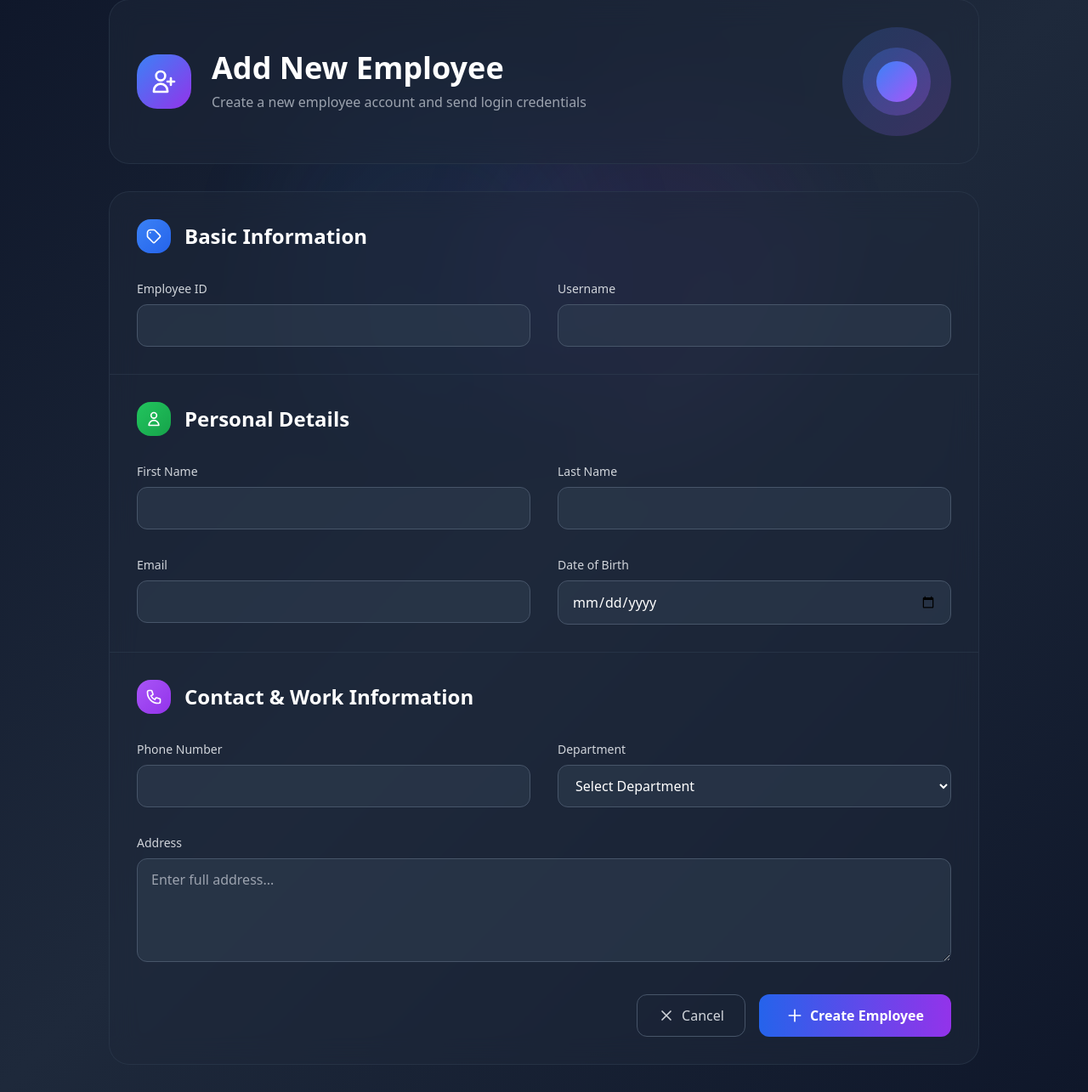
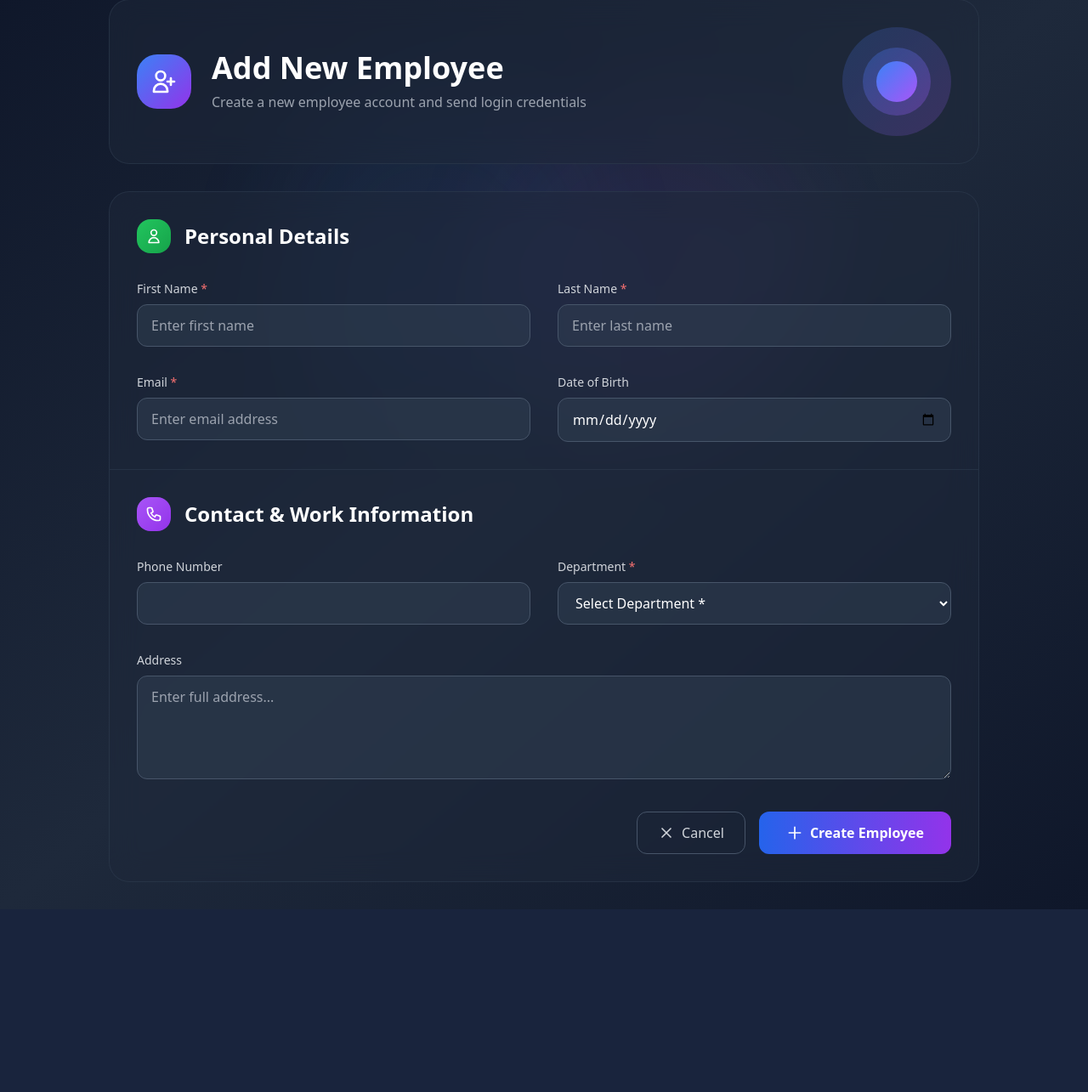
Before and after one commit to harshil-mistry/Sterp-Software-Portal, a Django app: page /create-employee/ in a window 1280 px wide. Shown: the part 98-1383 px from the top of the page at 85% size. After the commit the page ends 1168 px from the top, so only its background shows below. Run offline with Django 5.2, Linux system fonts and the light colour scheme; the visitor is signed in with stand-in values (Sample User, id 1); some libraries are stand-ins or nearby versions.

Commit message:
Automated employee ID generation done

```diff
--- a/users/forms.py
+++ b/users/forms.py
@@ -19,7 +19,7 @@ class EmployeeCreationForm(UserCreationForm):
 
     class Meta:
         model = Employee
-        fields = ['employee_id', 'username', 'first_name', 'last_name', 'email',
+        fields = ['first_name', 'last_name', 'email',
                  'date_of_birth', 'phone_number', 'address', 'department']
         widgets = {
             'department': forms.Select(attrs={'class': 'mt-1 block w-full rounded-md border-gray-300 shadow-sm focus:border-blue-500 focus:ring-blue-500 sm:text-sm p-2'})
@@ -51,9 +51,8 @@ Welcome to STERP Softwares!
 Your account has been created successfully.
 
 Login Details:
-Username: {employee.username}
+Employee ID/Username: {employee.username}
 Password: {password}
-Employee ID: {employee.employee_id}
 
 Please log in and change your password after first login.
 
@@ -79,7 +78,6 @@ STERP Softwares Team
             return True
 
         except Exception as e:
-            print(f"Detailed email error: {str(e)}")
             print(f"Error type: {type(e)}")
 
             # Try with basic authentication
@@ -103,6 +101,11 @@ STERP Softwares Team
     def save(self, commit=True):
         employee = super().save(commit=False)
 
+        # Generate Employee ID and set as username
+        if not employee.employee_id:
+            employee.employee_id = employee.generate_employee_id()
+        employee.username = employee.employee_id
+
         # Generate random password
         random_password = self.generate_random_password()
         employee.set_password(random_password)
--- a/users/templates/users/admin_dashboard.html
+++ b/users/templates/users/admin_dashboard.html
@@ -40,7 +40,7 @@
                     <tr class="hover:bg-slate-700/30 transition-colors duration-300">
                         <td class="px-6 py-4 whitespace-nowrap">
                             <span class="inline-flex items-center px-3 py-1 rounded-xl text-xs font-medium bg-blue-500/20 text-blue-400 border border-blue-500/30">
-                                {{ employee.employee_id }}
+                                {{ employee.username }}
                             </span>
                         </td>
                         <td class="px-6 py-4 whitespace-nowrap">
@@ -50,7 +50,7 @@
                                 </div>
                                 <div>
                                     <div class="text-sm font-medium text-white">{{ employee.get_full_name }}</div>
-                                    <div class="text-sm text-gray-400">{{ employee.username }}</div>
+                                    <div class="text-sm text-gray-400">ID: {{ employee.username }}</div>
                                 </div>
                             </div>
                         </td>
--- a/users/templates/users/create_employee.html
+++ b/users/templates/users/create_employee.html
@@ -32,50 +32,6 @@
         <form method="post" class="space-y-0">
             {% csrf_token %}
 
-            <!-- Basic Information Section -->
-            <div class="p-8 border-b border-slate-700/50">
-                <div class="flex items-center mb-8">
-                    <div class="w-10 h-10 bg-gradient-to-br from-blue-500 to-blue-600 rounded-2xl flex items-center justify-center mr-4">
-                        <svg class="w-5 h-5 text-white" fill="none" stroke="currentColor" viewBox="0 0 24 24">
-                            <path stroke-linecap="round" stroke-linejoin="round" stroke-width="2" d="M7 7h.01M7 3h5c.512 0 1.024.195 1.414.586l7 7a2 2 0 010 2.828l-7 7a2 2 0 01-2.828 0l-7-7A1.994 1.994 0 013 12V7a4 4 0 014-4z"/>
-                        </svg>
-                    </div>
-                    <h3 class="text-2xl font-bold text-white">Basic Information</h3>
-                </div>
-
-                <div class="grid grid-cols-1 md:grid-cols-2 gap-8">
-                    <div class="space-y-2">
-                        <label class="block text-sm font-medium text-gray-300">Employee ID</label>
-                        <input type="text" name="employee_id" class="w-full px-4 py-3 bg-slate-700/50 border border-slate-600 rounded-xl text-white placeholder-gray-400 focus:outline-none focus:ring-2 focus:ring-blue-500 focus:border-transparent transition-all duration-300">
-                        {% if form.employee_id.errors %}
-                            {% for error in form.employee_id.errors %}
-                                <p class="text-red-400 text-sm mt-1 flex items-center">
-                                    <svg class="w-4 h-4 mr-1" fill="none" stroke="currentColor" viewBox="0 0 24 24">
-                                        <path stroke-linecap="round" stroke-linejoin="round" stroke-width="2" d="M12 8v4m0 4h.01M21 12a9 9 0 11-18 0 9 9 0 0118 0z"/>
-                                    </svg>
-                                    {{ error }}
-                                </p>
-                            {% endfor %}
-                        {% endif %}
-                    </div>
-
-                    <div class="space-y-2">
-                        <label class="block text-sm font-medium text-gray-300">Username</label>
-                        <input type="text" name="username" class="w-full px-4 py-3 bg-slate-700/50 border border-slate-600 rounded-xl text-white placeholder-gray-400 focus:outline-none focus:ring-2 focus:ring-blue-500 focus:border-transparent transition-all duration-300">
-                        {% if form.username.errors %}
-                            {% for error in form.username.errors %}
-                                <p class="text-red-400 text-sm mt-1 flex items-center">
-                                    <svg class="w-4 h-4 mr-1" fill="none" stroke="currentColor" viewBox="0 0 24 24">
-                                        <path stroke-linecap="round" stroke-linejoin="round" stroke-width="2" d="M12 8v4m0 4h.01M21 12a9 9 0 11-18 0 9 9 0 0118 0z"/>
-                                    </svg>
-                                    {{ error }}
-                                </p>
-                            {% endfor %}
-                        {% endif %}
-                    </div>
-                </div>
-            </div>
-
             <!-- Personal Details Section -->
             <div class="p-8 border-b border-slate-700/50">
                 <div class="flex items-center mb-8">
@@ -89,8 +45,8 @@
 
                 <div class="grid grid-cols-1 md:grid-cols-2 gap-8">
                     <div class="space-y-2">
-                        <label class="block text-sm font-medium text-gray-300">First Name</label>
-                        <input type="text" name="first_name" class="w-full px-4 py-3 bg-slate-700/50 border border-slate-600 rounded-xl text-white placeholder-gray-400 focus:outline-none focus:ring-2 focus:ring-blue-500 focus:border-transparent transition-all duration-300">
+                        <label class="block text-sm font-medium text-gray-300">First Name <span class="text-red-400">*</span></label>
+                        <input type="text" name="first_name" required class="w-full px-4 py-3 bg-slate-700/50 border border-slate-600 rounded-xl text-white placeholder-gray-400 focus:outline-none focus:ring-2 focus:ring-blue-500 focus:border-transparent transition-all duration-300" placeholder="Enter first name">
                         {% if form.first_name.errors %}
                             {% for error in form.first_name.errors %}
                                 <p class="text-red-400 text-sm mt-1 flex items-center">
@@ -104,8 +60,8 @@
                     </div>
 
                     <div class="space-y-2">
-                        <label class="block text-sm font-medium text-gray-300">Last Name</label>
-                        <input type="text" name="last_name" class="w-full px-4 py-3 bg-slate-700/50 border border-slate-600 rounded-xl text-white placeholder-gray-400 focus:outline-none focus:ring-2 focus:ring-blue-500 focus:border-transparent transition-all duration-300">
+                        <label class="block text-sm font-medium text-gray-300">Last Name <span class="text-red-400">*</span></label>
+                        <input type="text" name="last_name" required class="w-full px-4 py-3 bg-slate-700/50 border border-slate-600 rounded-xl text-white placeholder-gray-400 focus:outline-none focus:ring-2 focus:ring-blue-500 focus:border-transparent transition-all duration-300" placeholder="Enter last name">
                         {% if form.last_name.errors %}
                             {% for error in form.last_name.errors %}
                                 <p class="text-red-400 text-sm mt-1 flex items-center">
@@ -119,8 +75,8 @@
                     </div>
 
                     <div class="space-y-2">
-                        <label class="block text-sm font-medium text-gray-300">Email</label>
-                        <input type="email" name="email" class="w-full px-4 py-3 bg-slate-700/50 border border-slate-600 rounded-xl text-white placeholder-gray-400 focus:outline-none focus:ring-2 focus:ring-blue-500 focus:border-transparent transition-all duration-300">
+                        <label class="block text-sm font-medium text-gray-300">Email <span class="text-red-400">*</span></label>
+                        <input type="email" name="email" required class="w-full px-4 py-3 bg-slate-700/50 border border-slate-600 rounded-xl text-white placeholder-gray-400 focus:outline-none focus:ring-2 focus:ring-blue-500 focus:border-transparent transition-all duration-300" placeholder="Enter email address">
                         {% if form.email.errors %}
                             {% for error in form.email.errors %}
                                 <p class="text-red-400 text-sm mt-1 flex items-center">
@@ -178,9 +134,9 @@
                     </div>
 
                     <div class="space-y-2">
-                        <label class="block text-sm font-medium text-gray-300">Department</label>
-                        <select name="department" class="w-full px-4 py-3 bg-slate-700/50 border border-slate-600 rounded-xl text-white focus:outline-none focus:ring-2 focus:ring-blue-500 focus:border-transparent transition-all duration-300">
-                            <option value="">Select Department</option>
+                        <label class="block text-sm font-medium text-gray-300">Department <span class="text-red-400">*</span></label>
+                        <select name="department" required class="w-full px-4 py-3 bg-slate-700/50 border border-slate-600 rounded-xl text-white focus:outline-none focus:ring-2 focus:ring-blue-500 focus:border-transparent transition-all duration-300">
+                            <option value="">Select Department *</option>
                             <option value="IT">Information Technology</option>
                             <option value="HR">Human Resources</option>
                             <option value="FIN">Finance</option>
@@ -190,6 +146,16 @@
                         </select>
                         {% if form.department.errors %}
                             {% for error in form.department.errors %}
+                                <p class="text-red-400 text-sm mt-1 flex items-center">
+                                    <svg class="w-4 h-4 mr-1" fill="none" stroke="currentColor" viewBox="0 0 24 24">
+                                        <path stroke-linecap="round" stroke-linejoin="round" stroke-width="2" d="M12 8v4m0 4h.01M21 12a9 9 0 11-18 0 9 9 0 0118 0z"/>
+                                    </svg>
+                                    {{ error }}
+                                </p>
+                            {% endfor %}
+                        {% endif %}
+                        {% if form.non_field_errors %}
+                            {% for error in form.non_field_errors %}
                                 <p class="text-red-400 text-sm mt-1 flex items-center">
                                     <svg class="w-4 h-4 mr-1" fill="none" stroke="currentColor" viewBox="0 0 24 24">
                                         <path stroke-linecap="round" stroke-linejoin="round" stroke-width="2" d="M12 8v4m0 4h.01M21 12a9 9 0 11-18 0 9 9 0 0118 0z"/>
--- a/users/templates/users/emails/welcome_email.html
+++ b/users/templates/users/emails/welcome_email.html
@@ -25,9 +25,8 @@
 
             <div class="credentials">
                 <h3>Your Login Credentials:</h3>
-                <p><strong>Username:</strong> {{ employee.username }}</p>
+                <p><strong>Employee ID:</strong> {{ employee.employee_id }}</p>
                 <p><strong>Password:</strong> {{ password }}</p>
-                <p><strong>Employee ID:</strong> {{ employee.employee_id }}</p>
             </div>
 
             <p><strong>Important:</strong> Please log in and change your password after your first login for security purposes.</p>
--- a/users/templates/users/employee_profile.html
+++ b/users/templates/users/employee_profile.html
@@ -34,7 +34,7 @@
                             <svg class="w-4 h-4 mr-2" fill="none" stroke="currentColor" viewBox="0 0 24 24">
                                 <path stroke-linecap="round" stroke-linejoin="round" stroke-width="2" d="M7 7h.01M7 3h5c.512 0 1.024.195 1.414.586l7 7a2 2 0 010 2.828l-7 7a2 2 0 01-2.828 0l-7-7A1.994 1.994 0 013 12V7a4 4 0 014-4z"/>
                             </svg>
-                            ID: {{ user.employee_id }}
+                            ID: {{ user.username }}
                         </span>
                     </div>
                 </div>
@@ -49,7 +49,7 @@
             <div class="flex items-center mb-6">
                 <div class="w-12 h-12 bg-gradient-to-br from-blue-500 to-blue-600 rounded-2xl flex items-center justify-center mr-4">
                     <svg class="w-6 h-6 text-white" fill="none" stroke="currentColor" viewBox="0 0 24 24">
-                        <path stroke-linecap="round" stroke-linejoin="round" stroke-width="2" d="M16 7a4 4 0 11-8 0 4 4 0 018 0zM12 14a7 7 0 00-7 7h14a7 7 0 00-7-7z"/>
+
                     </svg>
                 </div>
                 <h2 class="text-2xl font-bold text-white">Personal Information</h2>
--- a/users/templates/users/login.html
+++ b/users/templates/users/login.html
@@ -19,10 +19,10 @@
 
                 <!-- Username Field -->
                 <div>
-                    <label for="id_username" class="block text-sm font-medium text-gray-300 mb-2">Username</label>
+                    <label for="id_username" class="block text-sm font-medium text-gray-300 mb-2">Employee ID</label>
                     <input id="id_username" name="username" type="text" required
                         class="w-full px-4 py-3 bg-slate-700/50 border border-slate-600 rounded-xl text-white placeholder-gray-400 focus:outline-none focus:ring-2 focus:ring-blue-500 focus:border-transparent transition-all duration-300"
-                        placeholder="Enter your username">
+                        placeholder="Enter your Employee ID">
                 </div>
 
                 <!-- Password Field -->
@@ -47,7 +47,7 @@
                 <!-- Submit Button -->
                 <button type="submit" class="group relative w-full flex justify-center py-3 px-4 border border-transparent text-sm font-medium rounded-xl text-white bg-gradient-to-r from-blue-600 to-purple-600 hover:from-blue-700 hover:to-purple-700 focus:outline-none focus:ring-2 focus:ring-offset-2 focus:ring-blue-500 transform transition-all duration-300 hover:scale-105">
                     <span class="absolute left-0 inset-y-0 flex items-center pl-3">
-                        <svg class="h-5 w-5 text-blue-300 group-hover:text-blue-200" fill="none" viewBox="0 0 20 20" stroke="currentColor">
+                        <svg class="h-5 w-5 text-blue-300 group-hover:text-blue-200" fill="none" viewBox
                             <path fill-rule="evenodd" d="M5 9V7a5 5 0 0110 0v2a2 2 0 012 2v5a2 2 0 01-2 2H5a2 2 0 01-2-2v-5a2 2 0 012-2zm8-2v2H7V7a3 3 0 016 0z" clip-rule="evenodd" />
                         </svg>
                     </span>
```
Also changed, not shown: users/models.py (+25 -1 lines), 1 other file.
